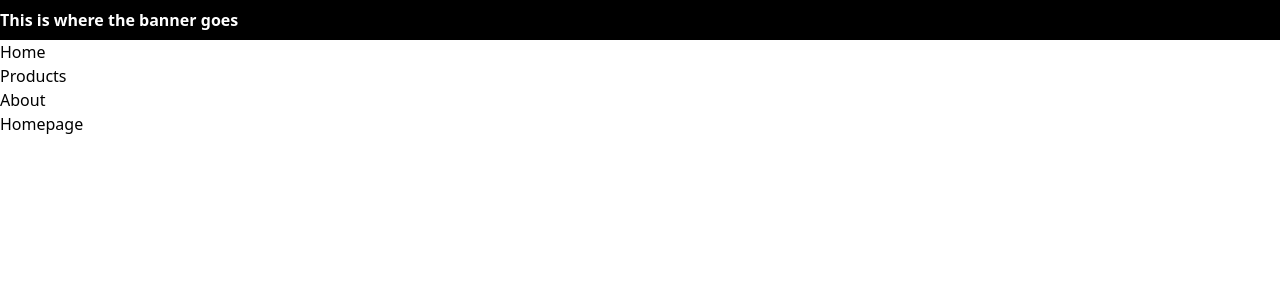
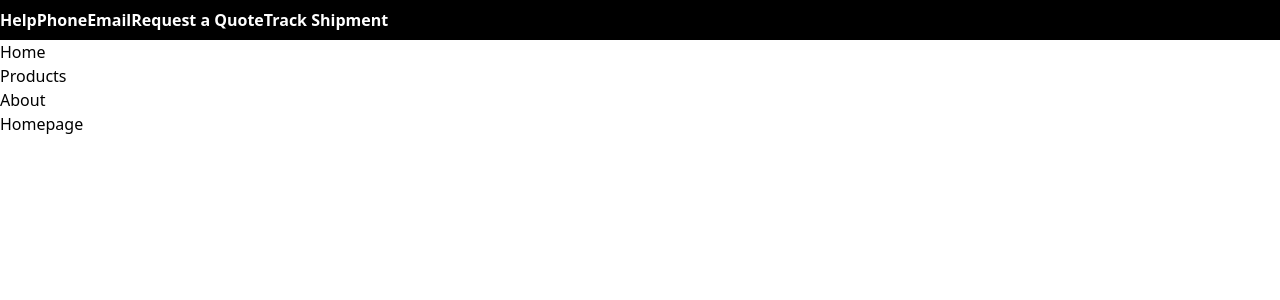
Before and after one commit to lsapundzic/b2b-store-frontend, a Next.js app: page / in a window 1280 px wide. Shown: the top 300 px of the page. Built offline with nearby package versions, Linux system fonts and the light colour scheme.

Commit message:
Formal banner complete

```diff
--- a/src/components/Header/fragments/Banner.jsx
+++ b/src/components/Header/fragments/Banner.jsx
@@ -1,7 +1,11 @@
 export default function Banner() {
   return (
-    <div className="bg-black text-white font-bold h-10 flex items-center">
-      <p>This is where the banner goes</p>
+    <div className="bg-black  h-10 flex items-center ">
+      <div className="text-white font-bold">Help</div>
+      <div className="text-white font-bold">Phone</div>
+      <div className="text-white font-bold">Email</div>
+      <div className="text-white font-bold">Request a Quote</div>
+      <div className="text-white font-bold">Track Shipment</div>
     </div>
   );
 }
```
